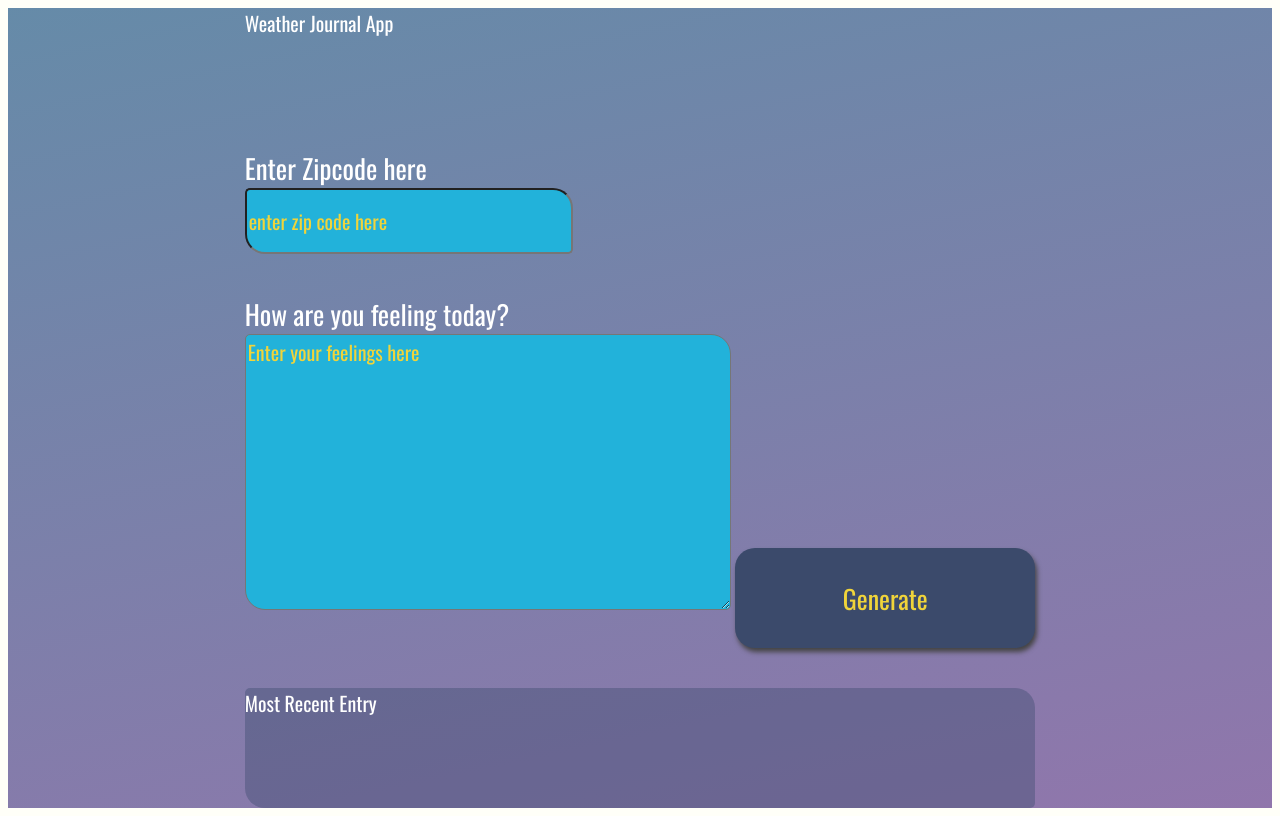
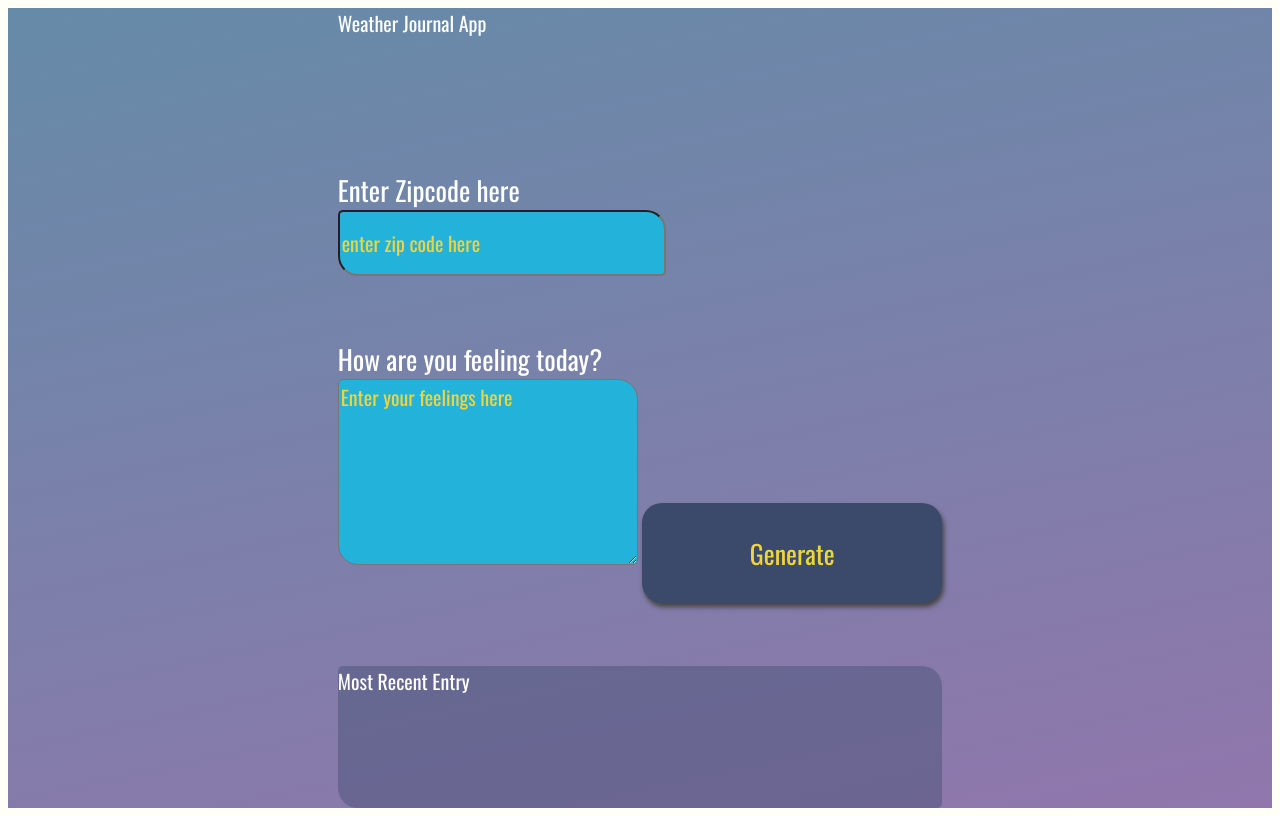
Before and after one commit to YoannaPo/Weather-Journal, a website: page website/index.html in a window 1280 px wide. Drawn offline with nearby package versions, Linux system fonts and the light colour scheme; a web font is replaced by a local one.

Commit message:
Update content

```diff
--- a/website/index.html
+++ b/website/index.html
@@ -19,7 +19,7 @@
   <div class ="holder feel">
     <label for="feelings">How are you feeling today?</label>
     <div class="combine">
-      <textarea class= "myInput" id="feelings" placeholder="Enter your feelings here" rows="9" cols="50"></textarea>
+      <textarea class= "myInput" id="feelings" placeholder="Enter your feelings here" rows="6" cols="30"></textarea>
       <button id="generate" type = "submit"> Generate </button>
     </div>
   </div>
```
